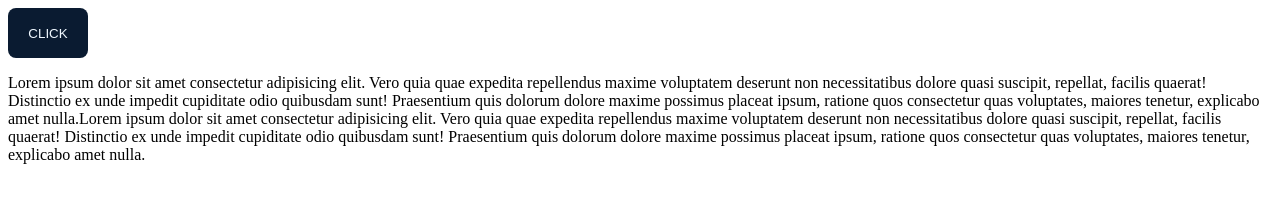
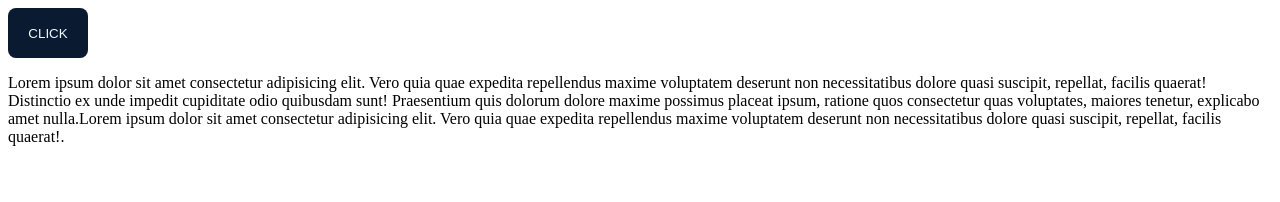
Before and after one commit to mohiulislam/expr, a plain HTML site: page index.html in a window 1280 px wide. Drawn offline with nearby package versions, Linux system fonts and the light colour scheme.

Commit message:
second commit

```diff
--- a/index.html
+++ b/index.html
@@ -10,7 +10,7 @@
 </head>
 <body>
     <button>CLICK</button>
-    <p id="a">Lorem ipsum dolor sit amet consectetur adipisicing elit. Vero quia quae expedita repellendus maxime voluptatem deserunt non necessitatibus dolore quasi suscipit, repellat, facilis quaerat! Distinctio ex unde impedit cupiditate odio quibusdam sunt! Praesentium quis dolorum dolore maxime possimus placeat ipsum, ratione quos consectetur quas voluptates, maiores tenetur, explicabo amet nulla.Lorem ipsum dolor sit amet consectetur adipisicing elit. Vero quia quae expedita repellendus maxime voluptatem deserunt non necessitatibus dolore quasi suscipit, repellat, facilis quaerat! Distinctio ex unde impedit cupiditate odio quibusdam sunt! Praesentium quis dolorum dolore maxime possimus placeat ipsum, ratione quos consectetur quas voluptates, maiores tenetur, explicabo amet nulla.</p>
+    <p id="a">Lorem ipsum dolor sit amet consectetur adipisicing elit. Vero quia quae expedita repellendus maxime voluptatem deserunt non necessitatibus dolore quasi suscipit, repellat, facilis quaerat! Distinctio ex unde impedit cupiditate odio quibusdam sunt! Praesentium quis dolorum dolore maxime possimus placeat ipsum, ratione quos consectetur quas voluptates, maiores tenetur, explicabo amet nulla.Lorem ipsum dolor sit amet consectetur adipisicing elit. Vero quia quae expedita repellendus maxime voluptatem deserunt non necessitatibus dolore quasi suscipit, repellat, facilis quaerat!.</p>
     <script src="prac.js"></script>
 </body>
 </html>
```
